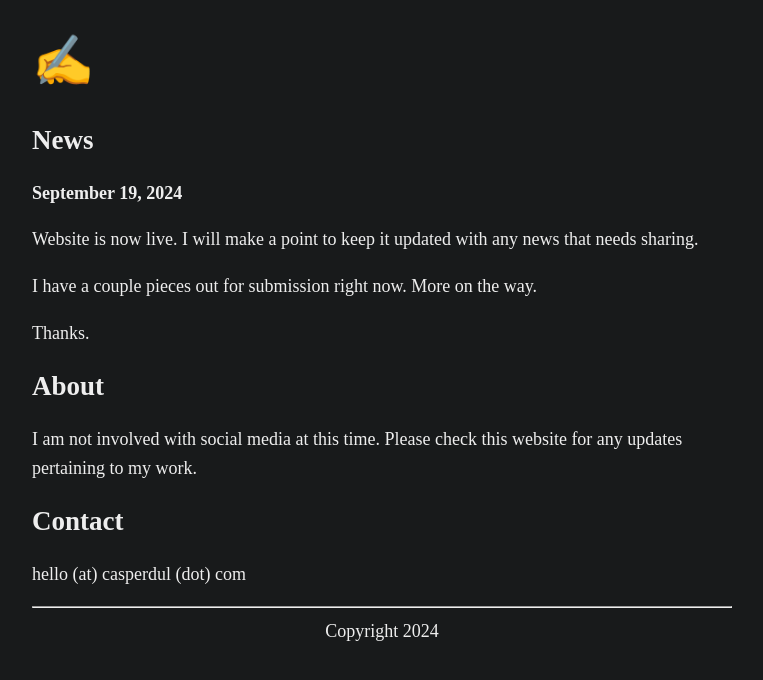
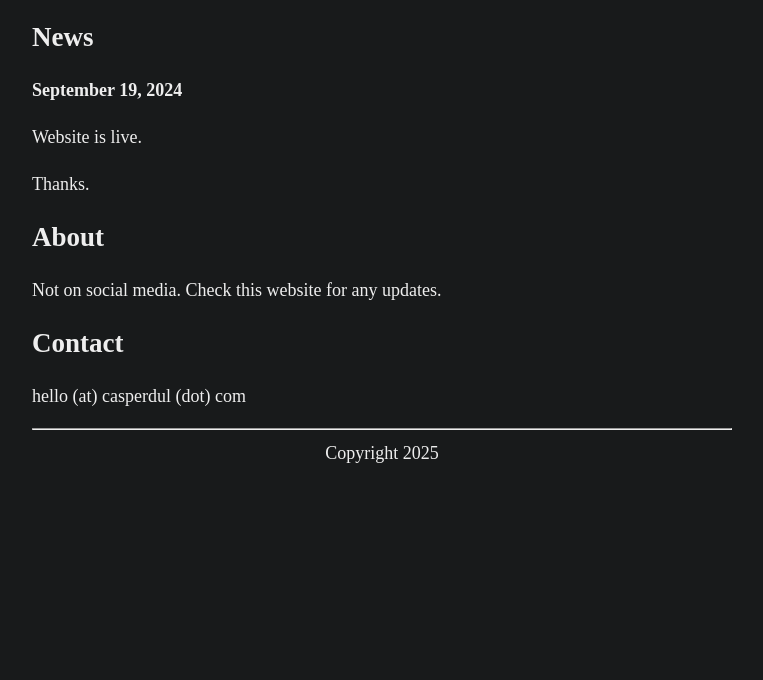
Before and after one commit to casperdul/casperdul.github.io, a plain HTML site: page index.html in a window 1280 px wide. Shown: the part 86-766 px from the top of the page, without its empty margins (258-1021 px from the left). Drawn offline with Linux system fonts and the light colour scheme.

Commit message:
Update index.html

```diff
--- a/index.html
+++ b/index.html
@@ -29,19 +29,17 @@
 <body>
     <header>
         <h1>Casper Dul</h1>
-        <span style='font-size:50px;'>&#9997;</span>
     </header>
     <h2>News</h2>
     <p><strong>September 19, 2024</strong></p>
-    <p>Website is now live. I will make a point to keep it updated with any news that needs sharing. </p>
-    <p>I have a couple pieces out for submission right now. More on the way.</p>
+    <p>Website is live.</p>
     <p>Thanks.</p>
     <h2>About</h2>
-    <p>I am not involved with social media at this time. Please check this website for any updates pertaining to my work.</p>
+    <p>Not on social media. Check this website for any updates.</p>
     <h2>Contact</h2>
     <p>hello (at) casperdul (dot) com</p>
     <hr>
-    <div> Copyright 2024 </div>
+    <div> Copyright 2025 </div>
 </body>
 
 </html>
```
